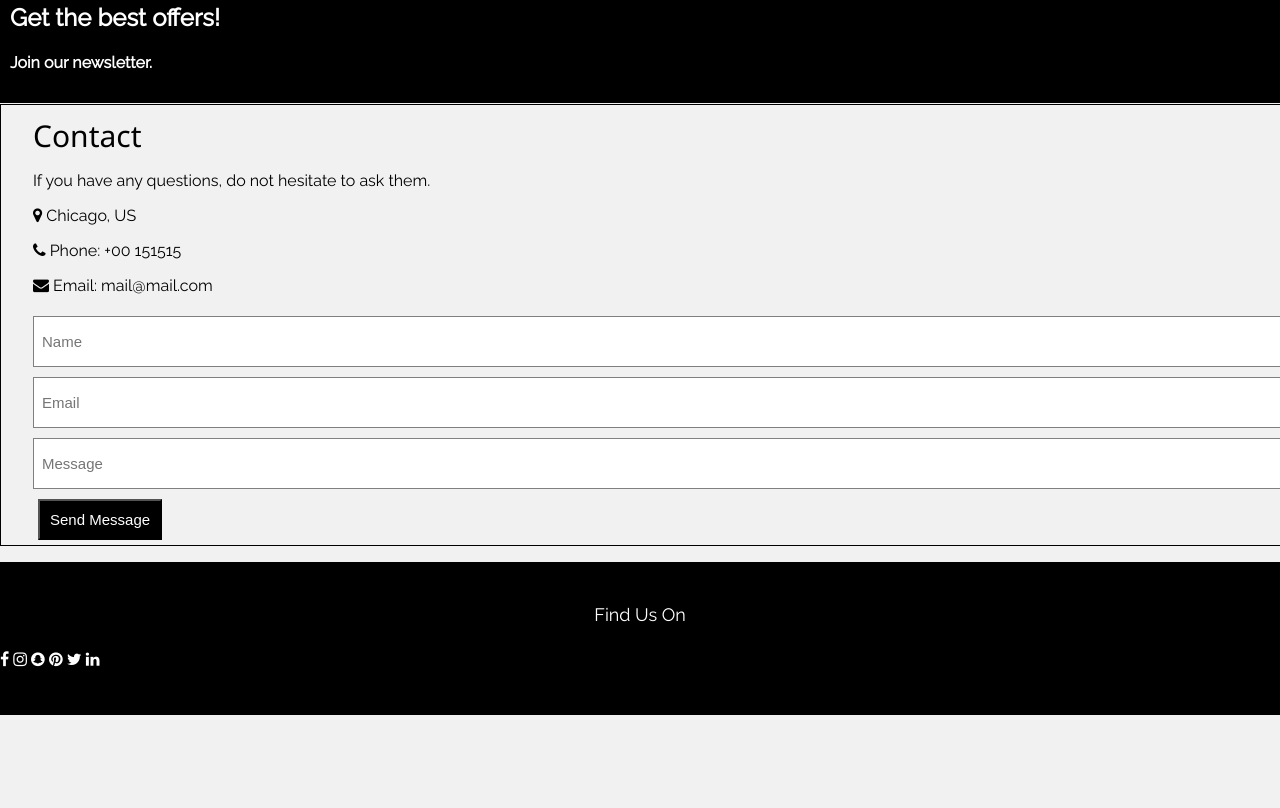
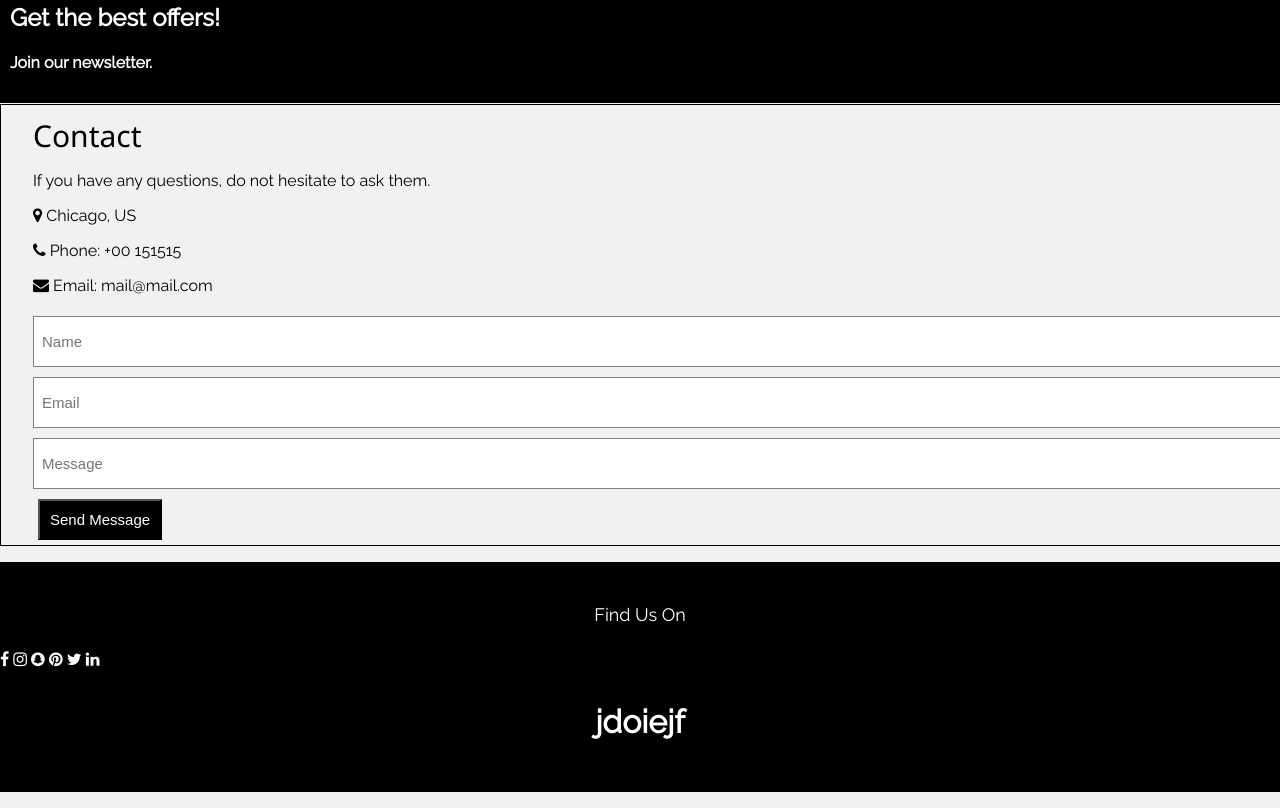
Before and after one commit to KhushBakht334/hotel-room-booking, a plain HTML site: page index.html in a window 1280 px wide. Shown: the part 1547-2355 px from the top of the page. Before the commit the page ends 2278 px from the top, so only its background shows below. Drawn offline with Linux system fonts and the light colour scheme.

Commit message:
add footer

```diff
--- a/index.html
+++ b/index.html
@@ -125,6 +125,7 @@
                     <i class="fa fa-twitter"></i>
                     <i class="fa fa-linkedin"></i>
                 </div>
+                <h1>jdoiejf</h1>
             </div>
         </footer>
     </body>
```
